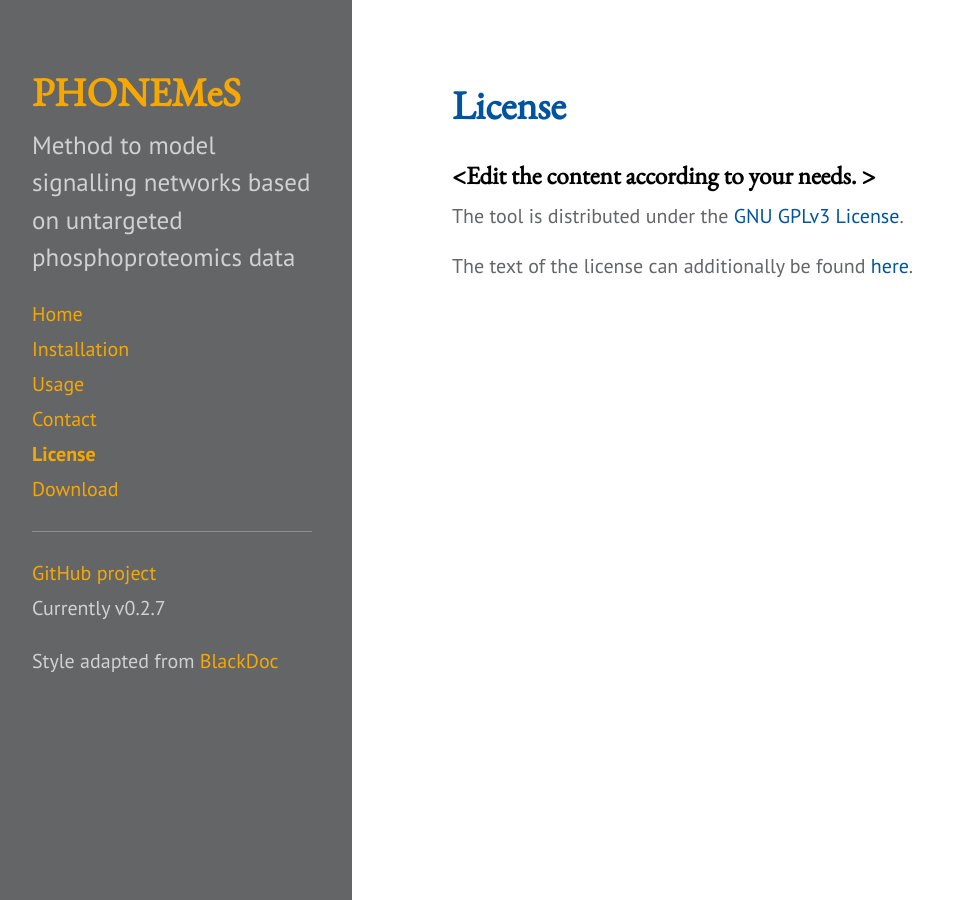
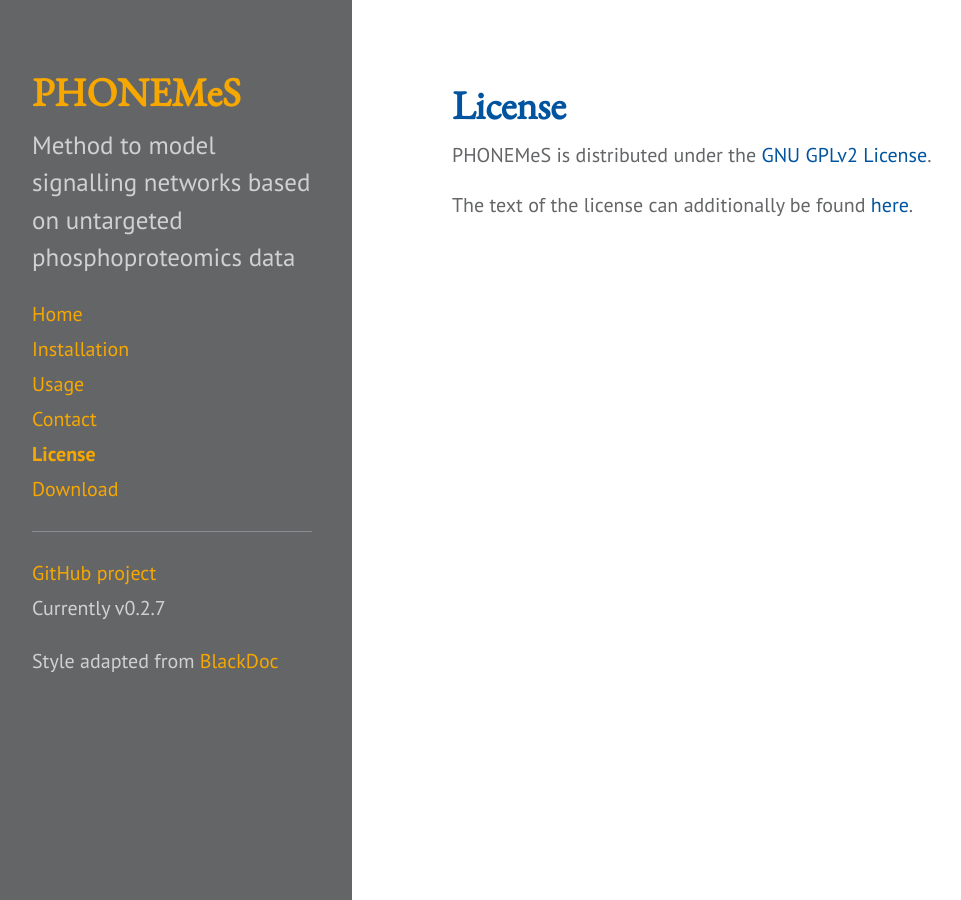
Before and after one commit to saezlab/dorothea, a Jekyll site: the page built from 4_license.md, in a window 1280 px wide. Shown: the whole page, without its empty margins (8-969 px from the left). Built offline with Jekyll 4.4.1, drawn with Linux system fonts in a browser that asks for light colours.

Commit message:
Updated license for website.

```diff
--- a/4_license.md
+++ b/4_license.md
@@ -2,7 +2,7 @@
 layout: page
 title: License
 ---
-### \<Edit the content according to your needs. \>
-The tool is distributed under the [GNU GPLv3 License](https://www.gnu.org/licenses/gpl-3.0.de.html).
 
-The text of the license can additionally be found [here](https://github.com/saezlab/kinact/blob/master/LICENSE.txt).
+PHONEMeS is distributed under the [GNU GPLv2 License](https://www.gnu.org/licenses/gpl-2.0.html).
+
+The text of the license can additionally be found [here](https://github.com/saezlab/PHONEMeS/blob/master/LICENSE.txt).
```
